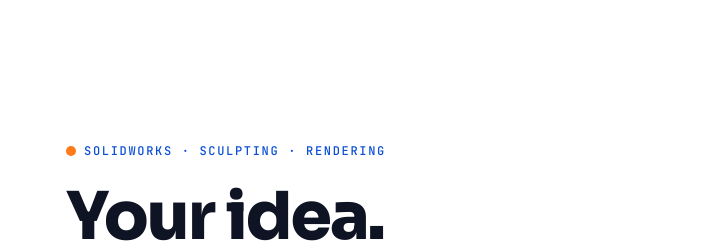
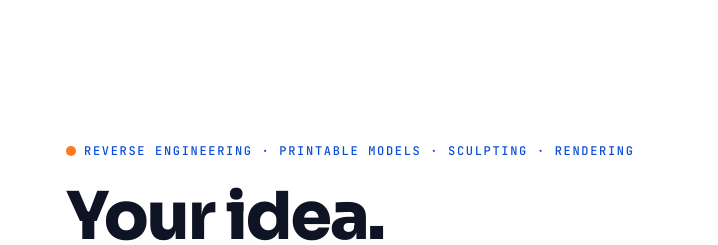
Before and after one commit to officialmodelcraft3d-maker/officialmodelcraft3d-maker.github.io, a website: page preview.html in a window 1280 px wide. Shown: the part 102-347 px from the top of the page, 0-718 px from the left. Drawn offline with Linux system fonts and the light colour scheme.

Commit message:
Hero eyebrow: reverse engineering, printable models
Co-Authored-By: Claude Fable 5.1 <noreply@anthropic.com>
Claude-Session: https://claude.ai/code/session_01PoPjZCRvwGvdFbpc5E93KY

```diff
--- a/preview.html
+++ b/preview.html
@@ -256,7 +256,7 @@ footer{background:var(--ink);color:#aab3c8;padding-block:52px 32px;font-size:14p
   <i class="shape circle"></i><i class="shape sq"></i><i class="shape tri"></i>
   <div class="wrap hero-grid">
     <div class="hero-copy">
-      <span class="eyebrow">SolidWorks · Sculpting · Rendering</span>
+      <span class="eyebrow">Reverse Engineering · Printable Models · Sculpting · Rendering</span>
       <h1>Your idea. <em>Expert hands.</em></h1>
       <p class="lede">Production-ready 3D CAD, reverse engineering and photoreal renders. Delivered in 24–48 hours.</p>
       <div class="hero-actions">
```
Also changed, not shown: public/index.html (+1 -1 lines).
